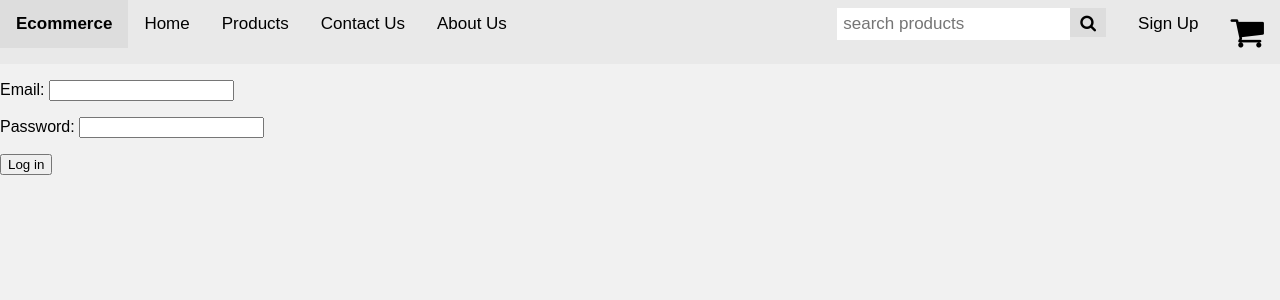
After one commit to azhar316/ecommerce-store, a Django app: page /accounts/login/ in a window 1280 px wide. The commit adds this page. Shown: the top 300 px of the page. Run offline with Django 3.2, Linux system fonts and the light colour scheme.

Commit message:
feat: Add custom user Authentication

```diff
--- a/accounts/admin.py
+++ b/accounts/admin.py
@@ -1,14 +1,14 @@
 from django.contrib import admin
 from django.contrib.auth.admin import UserAdmin
 
-from .forms import UserCreationForm, UserChangeForm
+from .forms import CustomUserCreationForm, CustomUserChangeForm
 from .models import CustomUser
 
 
 class CustomUserAdmin(UserAdmin):
 
-    add_form = UserCreationForm
-    form = UserChangeForm
+    add_form = CustomUserCreationForm
+    form = CustomUserChangeForm
     model = CustomUser
     list_display = ('email', 'admin', 'staff', 'is_active', )
     list_filter = ('email', 'admin', 'staff', 'is_active', )
--- a/accounts/forms.py
+++ b/accounts/forms.py
@@ -1,4 +1,5 @@
 from django.contrib.auth.forms import UserCreationForm, UserChangeForm
+from django import forms
 
 from .models import CustomUser
 
@@ -15,3 +16,19 @@ class CustomUserChangeForm(UserChangeForm):
     class Meta:
         model = CustomUser
         fields = ('email',)
+
+
+class UserCreateForm(forms.ModelForm):
+
+    full_name = forms.CharField(min_length=3, max_length=250, required=True)
+
+    class Meta:
+        model = CustomUser
+        fields = ('full_name', 'email', 'password',)
+
+
+class UserLoginForm(forms.ModelForm):
+
+    class Meta:
+        model = CustomUser
+        fields = ('email', 'password',)
--- a/accounts/models.py
+++ b/accounts/models.py
@@ -26,7 +26,7 @@ class CustomUserManager(BaseUserManager):
 
 class CustomUser(AbstractBaseUser, PermissionsMixin):
 
-    full_name = models.CharField(max_length=250, blank=True)
+    full_name = models. CharField(max_length=250, blank=True)
     email = models.EmailField(unique=True)
     is_active = models.BooleanField(default=True)
     staff = models.BooleanField(default=False)
--- /dev/null
+++ b/accounts/templates/accounts/log_in.html
@@ -0,0 +1,13 @@
+{% extends 'ecommerce/base.html' %}
+
+{% block content %}
+<div class="authentication login">
+    {% if message %}
+        <p class="message">{{message}}</p>
+    {% endif %}
+    <form method="post" class="post-form">{% csrf_token %}
+        {{ form.as_p }}
+        <p><input type="submit" value="Log in"></p>
+    </form>
+</div>
+{% endblock %}
--- /dev/null
+++ b/accounts/urls.py
@@ -0,0 +1,13 @@
+from django.urls import path
+from django.contrib.auth import logout
+
+from . import views
+
+
+app_name = 'accounts'
+urlpatterns = [
+    path('create/', views.UserCreateView.as_view(), name='sign_up'),
+    path('login/', views.log_in, name='log_in'),
+    path('logout/', logout, name='log_out'),
+    path('detail/', views.UserDetailView.as_view(), name='detail'),
+]
--- a/accounts/views.py
+++ b/accounts/views.py
@@ -1 +1,60 @@
-from django.shortcuts import render
+from django.shortcuts import render, redirect, HttpResponseRedirect
+from django.urls import reverse_lazy, reverse
+from django.views.generic import DetailView
+from django.contrib.auth.views import LoginView
+from django.views.generic.edit import CreateView, FormView
+from django.contrib.auth import authenticate, login
+from django.contrib.auth.mixins import LoginRequiredMixin
+from .models import CustomUser
+from .forms import UserCreateForm, UserLoginForm
+
+
+class UserCreateView(FormView):
+
+    form_class = UserCreateForm
+    template_name = 'accounts/sign_up.html'
+    success_url = reverse_lazy('accounts:detail')
+
+    def dispatch(self, request, *args, **kwargs):
+        if request.user.is_authenticated:
+            return redirect('accounts:detail')
+        return super().dispatch(request, *args, **kwargs)
+
+    def form_valid(self, form):
+        name = form.instance.full_name
+        email = form.instance.email
+        password = form.instance.password
+        user = CustomUser.objects.create_user(full_name=name, email=email, password=password)
+        login(self.request, user)
+        return super().form_valid(form)
+
+
+def log_in(request):
+    if request.user.is_authenticated:
+        return redirect('accounts:detail')
+
+    if request.method == 'POST':
+        email = request.POST.get('email')
+        password = request.POST.get('password')
+        user = authenticate(email=email, password=password)
+
+        if user is None:
+            form = UserLoginForm()
+            error_message = 'Incorrect email or password'
+            return render(request, 'accounts/log_in.html', {'form': form, 'message': error_message})
+
+        login(request, user)
+        return redirect('/')
+
+    else:
+        form = UserLoginForm()
+        return render(request, 'accounts/log_in.html', {'form': form})
+
+
+class UserDetailView(LoginRequiredMixin, DetailView):
+
+    template_name = 'accounts/account_details.html'
+    context_object_name = 'user'
+
+    def get_object(self, queryset=None):
+        return self.request.user
--- a/ecommerce/settings.py
+++ b/ecommerce/settings.py
@@ -103,6 +103,11 @@ AUTH_PASSWORD_VALIDATORS = [
 ]
 
 
+AUTHENTICATION_BACKENDS = (
+        'django.contrib.auth.backends.ModelBackend',
+    )
+
+
 # Internationalization
 # https://docs.djangoproject.com/en/2.2/topics/i18n/
 
--- a/ecommerce/templates/ecommerce/base.html
+++ b/ecommerce/templates/ecommerce/base.html
@@ -1,6 +1,5 @@
 {% load static %}
 
-<!DOCTYPE html>
 <html lang="en">
     <head>
         <meta charset="UTF-8">
@@ -24,9 +23,9 @@
             </div>
             <div class="user">
                 {% if user.is_authenticated %}
-                <a href=""><span>Hello,<br><b>{{ user.username }}</b></span></a>
+                <a href="{% url 'accounts:detail' %}"><span>Hello,<br><b>{{ user.username }}</b></span></a>
                 {% else %}
-                <a href=""><span>Sign Up</span></a>
+                <a href="{% url 'accounts:sign_up' %}"><span>Sign Up</span></a>
                 {% endif %}
             </div>
             <div class="search-container">
--- a/ecommerce/urls.py
+++ b/ecommerce/urls.py
@@ -28,6 +28,7 @@ urlpatterns = [
     path('about/', views.about, name='about'),
     path('products/', include('products.urls')),
     path('cart/', include('carts.urls')),
+    path('accounts/', include('accounts.urls'))
 ]
 
 if settings.DEBUG:
```
Also changed, not shown: accounts/templates/accounts/account_details.html (added, +7 -0 lines), accounts/templates/accounts/sign_up.html (added, +8 -0 lines).
